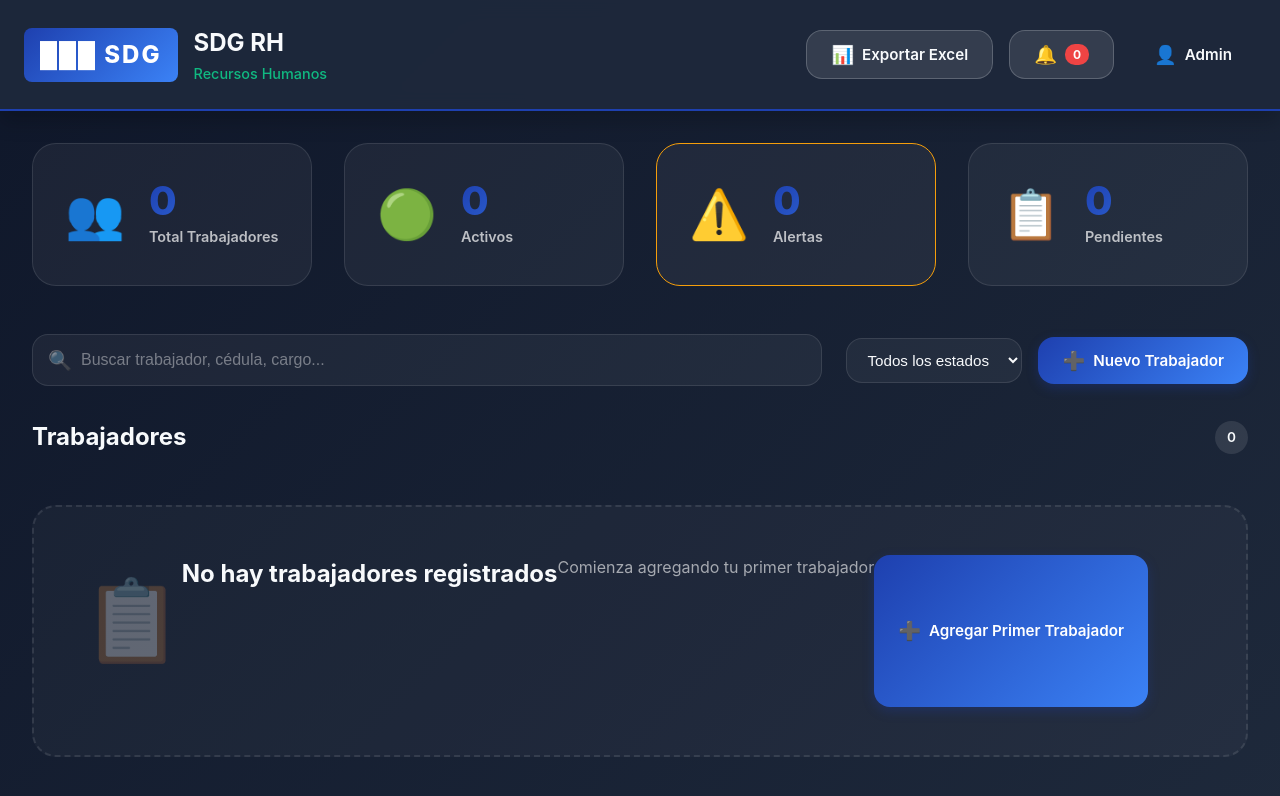
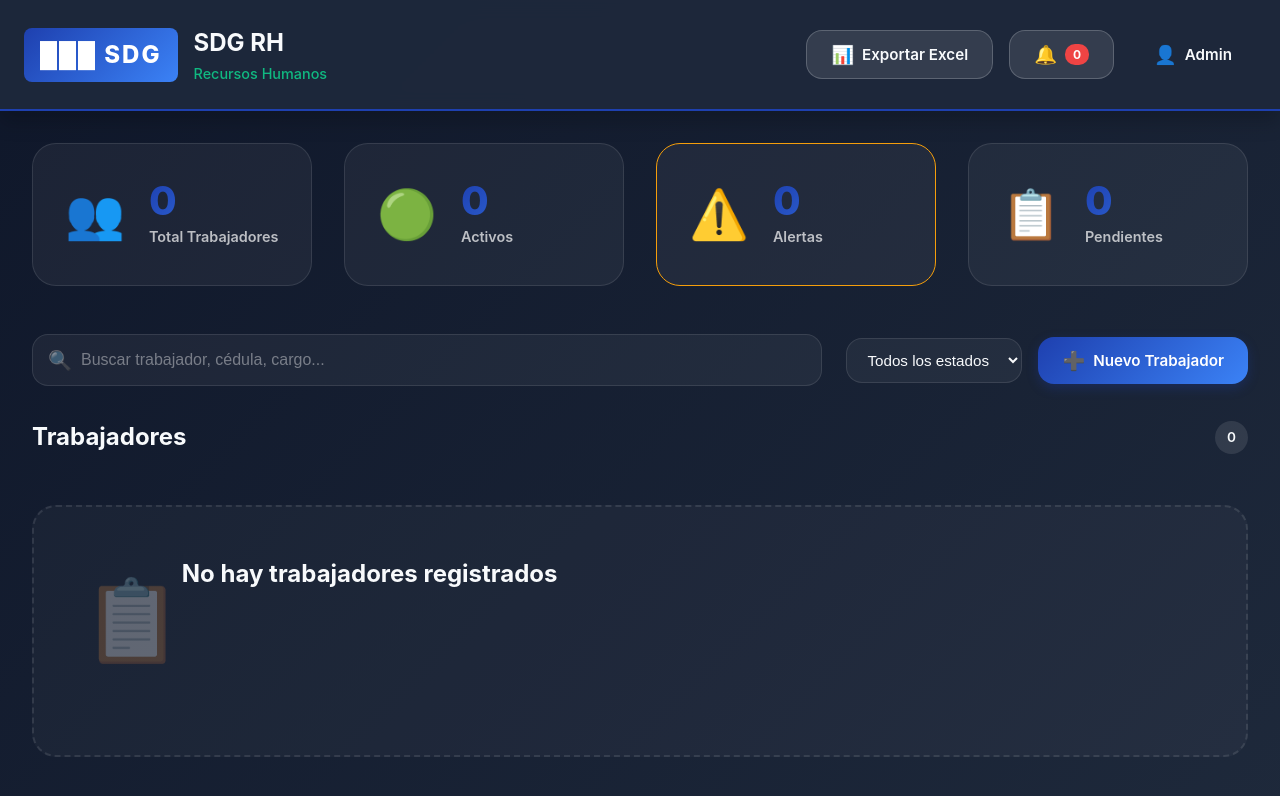
Before and after one commit to Jfelipe25/SDG-RRHH, a plain HTML site: page index.html in a window 1280 px wide. Drawn offline with nearby package versions, Linux system fonts and the light colour scheme.

Commit message:
Update index.html

```diff
--- a/index.html
+++ b/index.html
@@ -127,13 +127,7 @@
             <div id="emptyState" class="empty-state" style="display: none;">
                 <div class="empty-icon">📋</div>
                 <h3>No hay trabajadores registrados</h3>
-                <p>Comienza agregando tu primer trabajador</p>
-                <button class="btn btn-primary" onclick="showNuevoTrabajadorForm()">
-                    <span class="icon">➕</span>
-                    Agregar Primer Trabajador
-                </button>
-            </div>
-        </div>
+                        </div>
 
         <!-- Trabajador Detail Screen -->
         <div id="trabajadorDetailScreen" class="screen">
```
